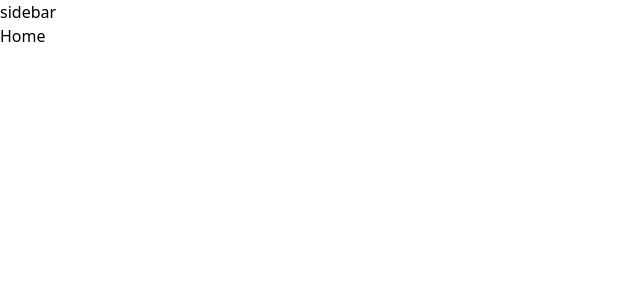
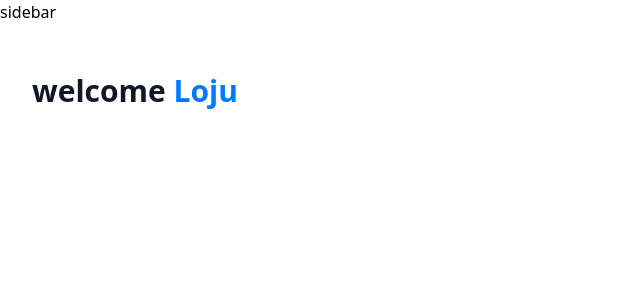
Before and after one commit to looju/Dawn, a Next.js app: page / in a window 1280 px wide. Shown: the top 300 px of the page, without its empty margins (0-640 px from the left). Built offline with nearby package versions, Linux system fonts and the light colour scheme.

Commit message:
notification system

```diff
--- a/app/(root)/page.tsx
+++ b/app/(root)/page.tsx
@@ -1,5 +1,20 @@
+import Headerbox from "@/components/headerbox";
 import React from "react";
 
 export default function Home() {
-  return <div>Home</div>;
+  const loggedIn = { firstName: "Loju" };
+  return (
+    <section className="home">
+      <div className="home-content">
+        <header className="home-header">
+          <Headerbox
+            type="greeting"
+            title="welcome"
+            user={loggedIn?.firstName || "Guest"}
+            subText="Access and manage your accounts and transactions"
+          />
+        </header>
+      </div>
+    </section>
+  );
 }
--- a/app/globals.css
+++ b/app/globals.css
@@ -213,7 +213,7 @@
   }
 
   .header-box-title {
-    @apply text-24 lg:text-30 font-semibold text-gray-900;
+    @apply text-24 lg:text-30 font-semibold text-gray-900 flex flex-row;
   }
 
   .header-box-subtext {
--- /dev/null
+++ b/components/headerbox.tsx
@@ -0,0 +1,22 @@
+import React from "react";
+
+const Headerbox = ({
+  type = "title",
+  title,
+  user,
+  subtext,
+}: HeaderBoxProps) => {
+  return (
+    <div className="header-box">
+      <h1 className="header-box-title">
+        {title}{" "}
+        {type === "greeting" && (
+          <span className="text-bankGradient">&nbsp;{user}</span>
+        )}
+      </h1>
+      <p className="header-box-subtext">{subtext}</p>
+    </div>
+  );
+};
+
+export default Headerbox;
```
